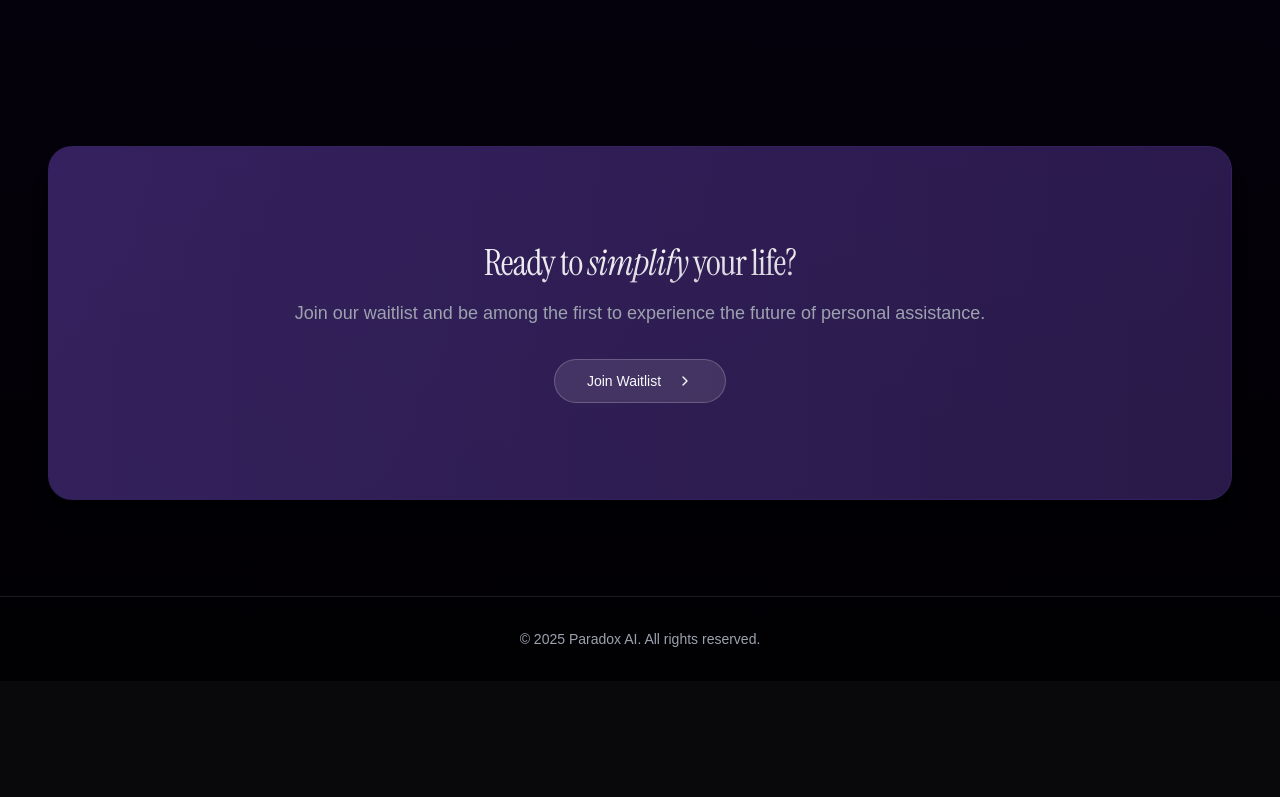
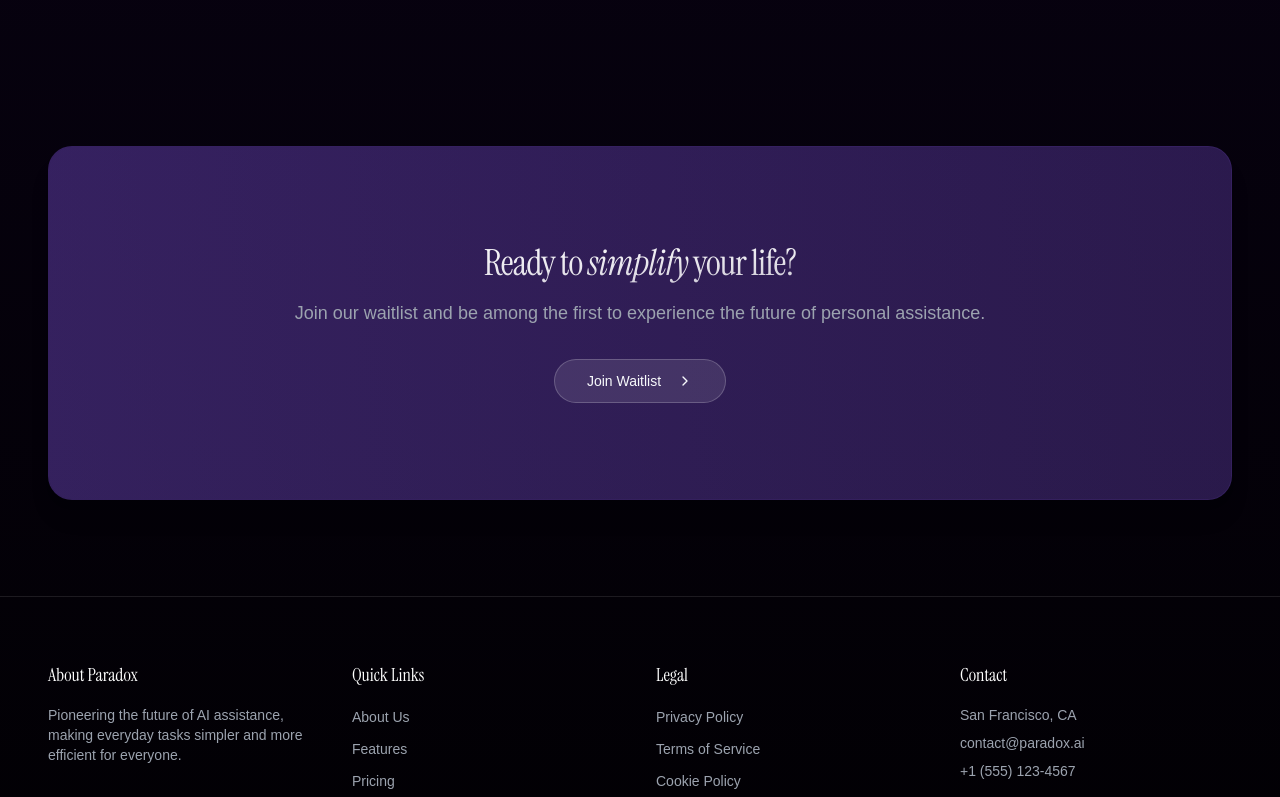
Before and after one commit to TEChintz/paradox, a React (Vite) app: page / in a window 1280 px wide. Shown: the part 2000-2797 px from the top of the page. Before the commit the page ends 2681 px from the top, so only its background shows below. Built offline with nearby package versions, Linux system fonts and the light colour scheme; a web font is replaced by a local one.

Commit message:
Add company info to footer
Add more information about the company to the footer of the website.

```diff
--- a/src/pages/Index.tsx
+++ b/src/pages/Index.tsx
@@ -236,10 +236,43 @@ const Index = () => {
         </div>
       </section>
 
-      {/* Copyright Footer */}
-      <footer className="py-8 px-4 border-t border-white/10">
+      {/* Footer with Company Info */}
+      <footer className="py-16 px-4 border-t border-white/10">
         <div className="container mx-auto">
-          <div className="text-center text-sm text-gray-400">
+          <div className="grid grid-cols-1 md:grid-cols-4 gap-8 mb-8">
+            <div className="space-y-4">
+              <h3 className="text-white text-lg font-medium">About Paradox</h3>
+              <p className="text-gray-400 text-sm">
+                Pioneering the future of AI assistance, making everyday tasks simpler and more efficient for everyone.
+              </p>
+            </div>
+            <div className="space-y-4">
+              <h3 className="text-white text-lg font-medium">Quick Links</h3>
+              <ul className="space-y-2">
+                <li><a href="#" className="text-gray-400 hover:text-primary text-sm transition-colors">About Us</a></li>
+                <li><a href="#" className="text-gray-400 hover:text-primary text-sm transition-colors">Features</a></li>
+                <li><a href="#" className="text-gray-400 hover:text-primary text-sm transition-colors">Pricing</a></li>
+                <li><a href="#" className="text-gray-400 hover:text-primary text-sm transition-colors">Contact</a></li>
+              </ul>
+            </div>
+            <div className="space-y-4">
+              <h3 className="text-white text-lg font-medium">Legal</h3>
+              <ul className="space-y-2">
+                <li><a href="#" className="text-gray-400 hover:text-primary text-sm transition-colors">Privacy Policy</a></li>
+                <li><a href="#" className="text-gray-400 hover:text-primary text-sm transition-colors">Terms of Service</a></li>
+                <li><a href="#" className="text-gray-400 hover:text-primary text-sm transition-colors">Cookie Policy</a></li>
+              </ul>
+            </div>
+            <div className="space-y-4">
+              <h3 className="text-white text-lg font-medium">Contact</h3>
+              <ul className="space-y-2">
+                <li className="text-gray-400 text-sm">San Francisco, CA</li>
+                <li className="text-gray-400 text-sm">contact@paradox.ai</li>
+                <li className="text-gray-400 text-sm">+1 (555) 123-4567</li>
+              </ul>
+            </div>
+          </div>
+          <div className="pt-8 border-t border-white/10 text-center text-sm text-gray-400">
             <p>&copy; {new Date().getFullYear()} Paradox AI. All rights reserved.</p>
           </div>
         </div>
```
